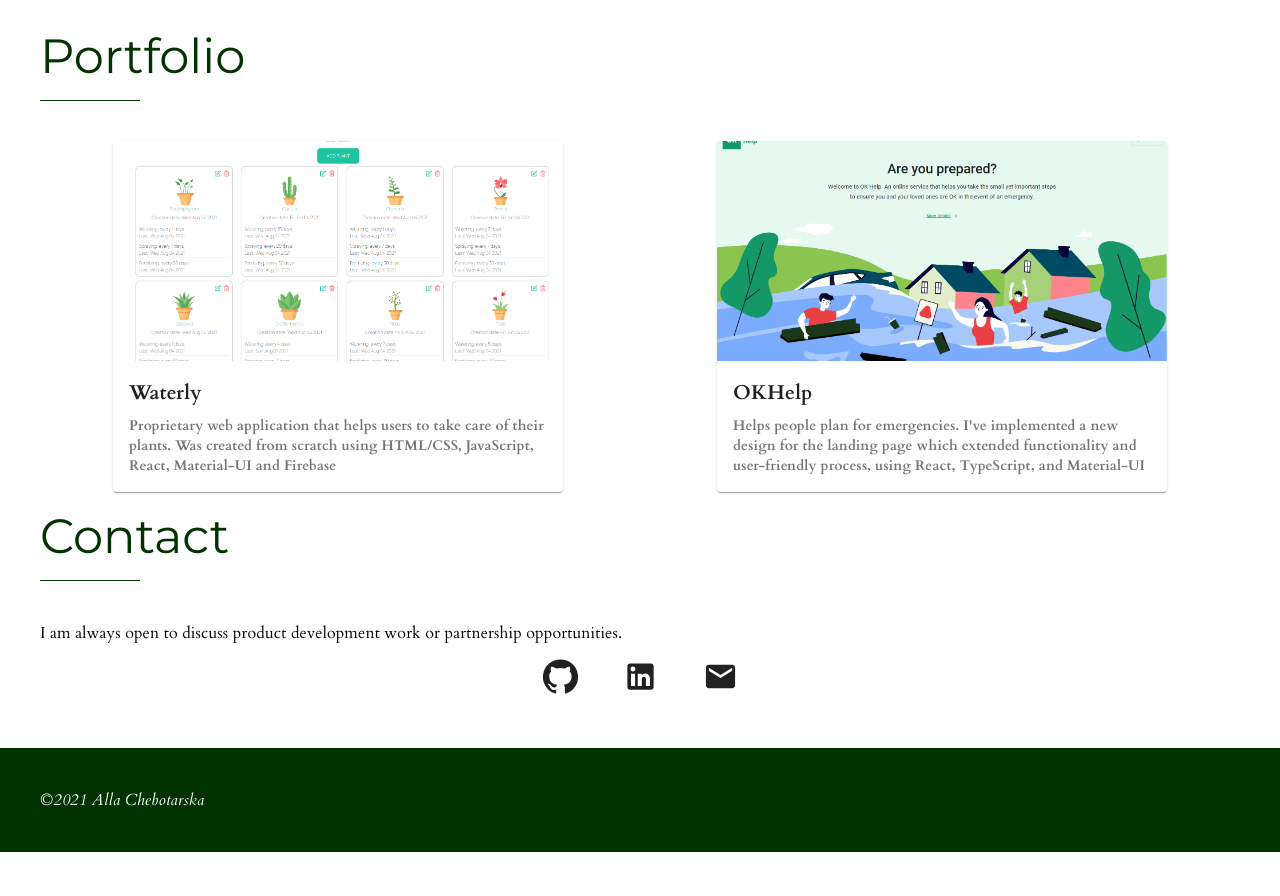
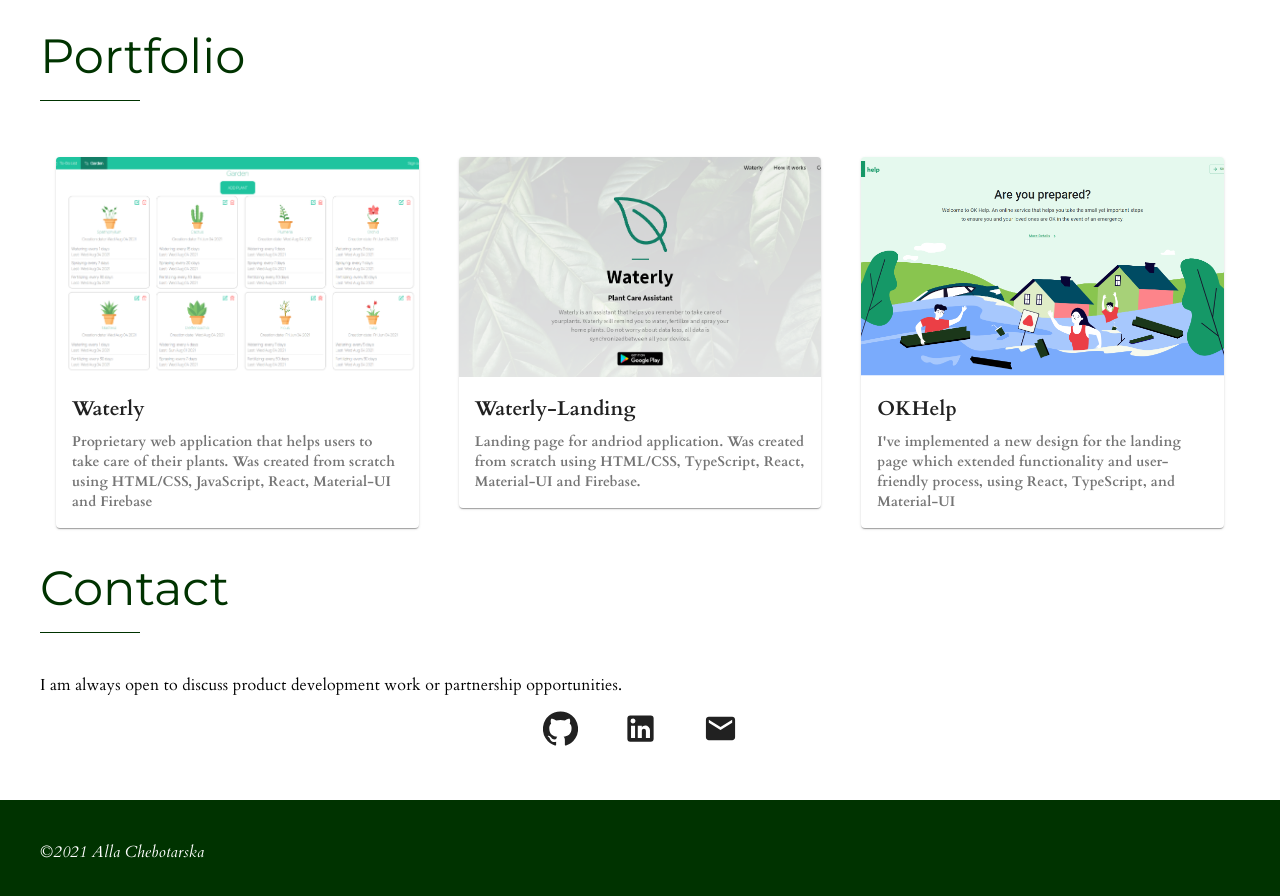
Before and after one commit to alla-chebotarska/portfolio, a React (Create React App) app: page / in a window 1280 px wide. Shown: the part 1462-2358 px from the top of the page. Before the commit the page ends 2314 px from the top, so only its background shows below. Built offline with nearby package versions, Linux system fonts and the light colour scheme.

Commit message:
Added waterly-landing project to the portfolio

```diff
--- a/src/components/Portfolio/Portfolio.tsx
+++ b/src/components/Portfolio/Portfolio.tsx
@@ -10,6 +10,7 @@ import {
 import { makeStyles, Theme } from "@material-ui/core/styles";
 import okhelp from "../../img/okhelp_color.png";
 import waterly from "../../img/waterly_color.png";
+import waterly_landing from "../../img/waterly_landing_color.png";
 
 const useStyles = makeStyles((theme: Theme) => ({
   portfolioExample: {
@@ -49,18 +50,25 @@ const Portfolio = () => {
       link: "https://plant-care.web.app/",
     },
     {
+      img: waterly_landing,
+      title: "Waterly-Landing",
+      description:
+        "Landing page for andriod application. Was created from scratch using HTML/CSS, TypeScript, React, Material-UI and Firebase.",
+      link: "https://waterly.web.app/",
+    },
+    {
       img: okhelp,
       title: "OKHelp",
       description:
-        "Helps people plan for emergencies. I've implemented a new design for the landing page which extended functionality and user-friendly process, using React, TypeScript, and Material-UI",
+        "I've implemented a new design for the landing page which extended functionality and user-friendly process, using React, TypeScript, and Material-UI",
       link: "https://www.okhelp.org/",
     },
   ];
 
   const renderList = (list: LandingListInfo[]) =>
     list.map((item, idx) => (
-      <Grid item key={idx} xs={12} md={6}>
-        <Box display="flex" justifyContent="center" pb={2}>
+      <Grid item key={idx} xs={12} md={4}>
+        <Box display="flex" justifyContent="center" pb={2} m={2}>
           <Card className={classes.portfolioCardContainer}>
             <CardActionArea onClick={() => window.open(item.link, "_blank")}>
               <CardMedia
@@ -82,9 +90,9 @@ const Portfolio = () => {
     ));
   return (
     <Box>
-        <Grid container spacing={1}>
-          {renderList(portfolioList)}
-        </Grid>
+      <Grid container spacing={1}>
+        {renderList(portfolioList)}
+      </Grid>
     </Box>
   );
 };
```
Also changed, not shown: src/img/waterly_landing_color.png (added).
